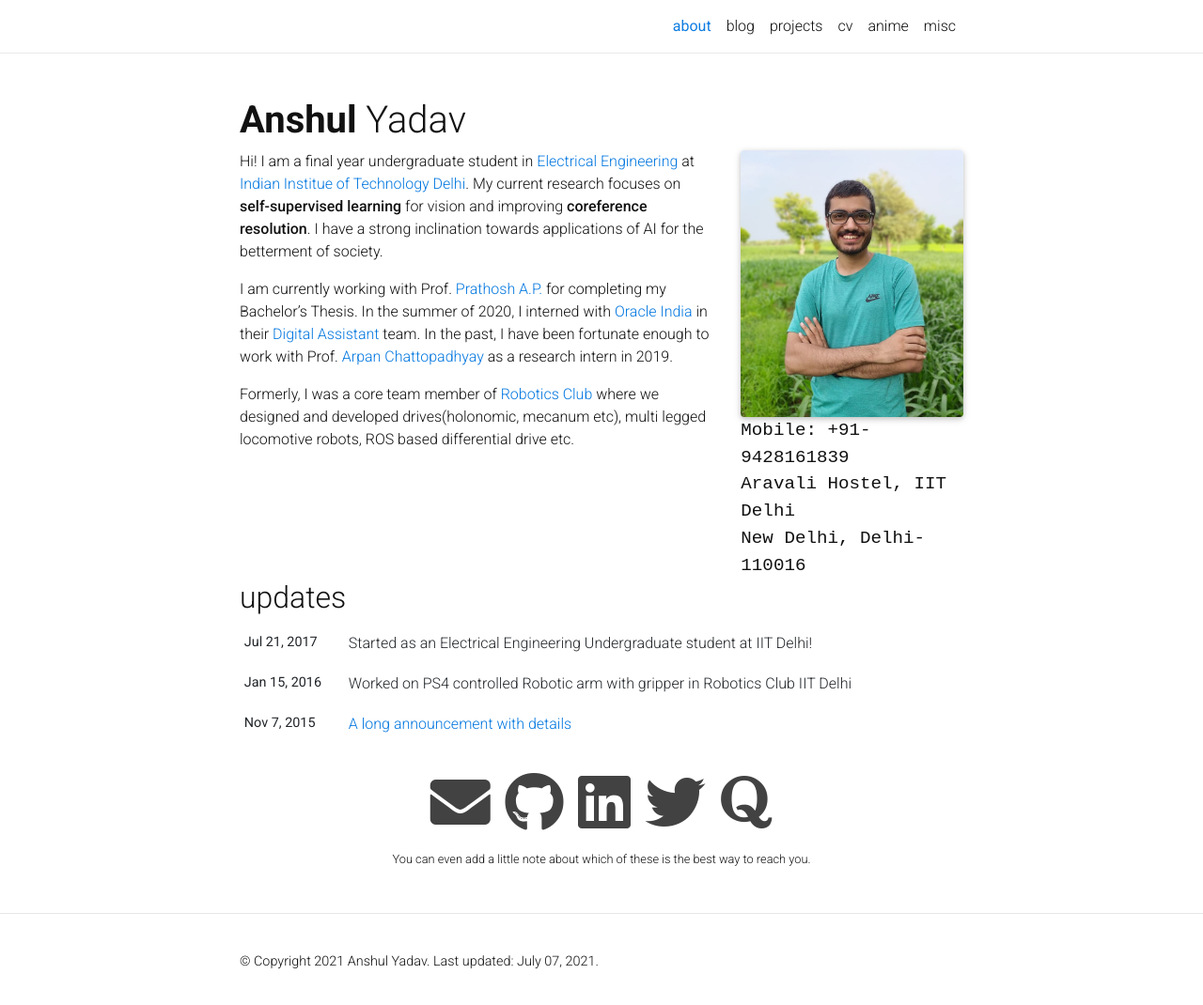
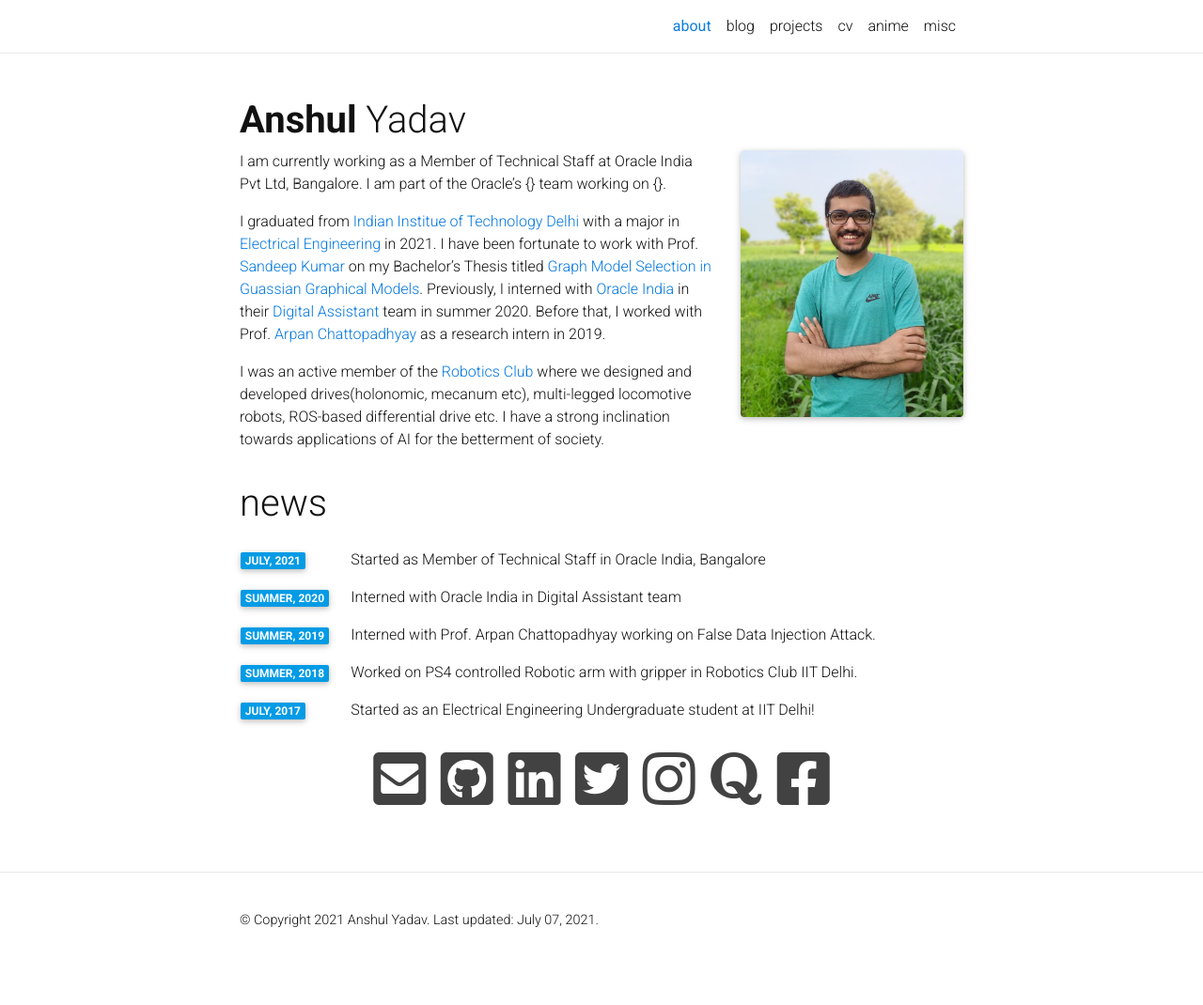
Before and after one commit to anomic1911/anshul3899.github.io, a Jekyll site: the page built from _pages/about.md, in a window 1280 px wide and 1074 px high. Shown: the top 1070 px of the window at 94% size. Built offline with Jekyll 4.4.1, drawn with Linux system fonts in a browser that asks for light colours; nearby versions of some CDN libraries; a style sheet for code colours, icons or effects is not loaded.

Commit message:
updates after graduation

```diff
--- a/_config.yml
+++ b/_config.yml
@@ -4,9 +4,9 @@
 
 title: Anshul Yadav
 name: Anshul Yadav
-email: anshulyadaviitd@gmail.com
+email: anshulyadav3899@gmail.com
 description: > # this means to ignore newlines until "url:"
-  A simple, whitespace theme for academics. Based on [*folio](https://github.com/bogoli/-folio) design.
+  Anshul Yadav Personal Webpage.
 footer_text:
 
 url:  # the base hostname & protocol for your site
@@ -35,8 +35,9 @@
 # -----------------------------------------------------------------------------
 
 github_username: anshul3899 # your GitHub user name
-twitter_username: anshulyadav1911 # your Twitter handle
+twitter_username: anshulyadav3899 # your Twitter handle
 linkedin_username: anshul-yadav-iitd # your LinkedIn user name
+facebook_username: anshul3899
 scholar_userid: # your Google Scholar ID
 orcid_id: # your ORCID ID
 medium_username: # your Medium username
@@ -44,11 +45,9 @@
 publons_id: # your ID on Publons
 research_gate_profile: # your profile on ResearchGate
 blogger_url: # your blogger URL
-instagram_username: # your instagram username
+instagram_username: anshulyadav3899 # your instagram username
 
 contact_note: >
-  You can even add a little note about which of these is the best way to reach you.
-
 google_analytics: UA-142483289-1 # out your google-analytics code
 
 # -----------------------------------------------------------------------------
--- a/_includes/news.html
+++ b/_includes/news.html
@@ -1,24 +1,60 @@
-<div class="news">
-  <h2>updates</h2>
-  {% if site.news  %}
-    <div class="table-responsive">
-      <table class="table table-sm table-borderless">
-      {% assign news = site.news | reverse %}
-      {% for item in news limit: site.news_limit %}
-        <tr>
-          <th scope="row">{{ item.date | date: "%b %-d, %Y" }}</th>
-          <td>
-            {% if item.inline %}
-              {{ item.content | remove: '<p>' | remove: '</p>' | emojify }}
-            {% else %}
-              <a class="news-title" href="{{ item.url | relative_url }}">{{ item.title }}</a>
-            {% endif %}
-          </td>
-        </tr>
-      {% endfor %}
-      </table>
+<div class="news mt-3 p-0">
+  <h1 class="title mb-4 p-0">news</h1>
+
+     <div class="row p-0">
+      <div class="col-sm-2 p-0">
+        <span class="badge light-blue darken-1 font-weight-bold text-uppercase align-middle date ml-3">
+          July, 2021
+        </span>
+      </div>
+      <div class="col-sm-10 mt-2 mt-sm-0 ml-3 ml-md-0 p-0 font-weight-light text">
+        <p> Started as Member of Technical Staff in Oracle India, Bangalore
+        </p>
+      </div>
     </div>
-  {% else %}
-    <p>No news so far...</p>
-  {% endif %}
+
+    <div class="row p-0">
+      <div class="col-sm-2 p-0">
+        <span class="badge light-blue darken-1 font-weight-bold text-uppercase align-middle date ml-3">
+          Summer, 2020
+        </span>
+      </div>
+      <div class="col-sm-10 mt-2 mt-sm-0 ml-3 ml-md-0 p-0 font-weight-light text">
+        <p> Interned with Oracle India in Digital Assistant team
+        </p>
+      </div>
+    </div>
+
+    <div class="row p-0">
+      <div class="col-sm-2 p-0">
+        <span class="badge light-blue darken-1 font-weight-bold text-uppercase align-middle date ml-3">
+          Summer, 2019
+        </span>
+      </div>
+      <div class="col-sm-10 mt-2 mt-sm-0 ml-3 ml-md-0 p-0 font-weight-light text">
+        <p> Interned with Prof. Arpan Chattopadhyay working on False Data Injection Attack. </p>
+      </div>
+    </div>
+
+    <div class="row p-0">
+      <div class="col-sm-2 p-0">
+        <span class="badge light-blue darken-1 font-weight-bold text-uppercase align-middle date ml-3">
+          Summer, 2018
+        </span>
+      </div>
+      <div class="col-sm-10 mt-2 mt-sm-0 ml-3 ml-md-0 p-0 font-weight-light text">
+        <p>Worked on PS4 controlled Robotic arm with gripper in Robotics Club IIT Delhi.</p>
+      </div>
+    </div>
+
+    <div class="row p-0">
+      <div class="col-sm-2 p-0">
+        <span class="badge light-blue darken-1 font-weight-bold text-uppercase align-middle date ml-3">
+          July, 2017
+        </span>
+      </div>
+      <div class="col-sm-10 mt-2 mt-sm-0 ml-3 ml-md-0 p-0 font-weight-light text">
+        <p> Started as an Electrical Engineering Undergraduate student at IIT Delhi!</p>
+      </div>
+    </div>
 </div>
--- a/_includes/social.html
+++ b/_includes/social.html
@@ -1,14 +1,16 @@
 <span class="contact-icon text-center">
-  <a href="mailto:{{ site.email | encode_email }}"><i class="fas fa-envelope"></i></a>
+  <a href="mailto:{{ site.email | encode_email }}"><i class="fa fa-envelope-square gm-icon"></i></a>
   {% if site.orcid_id %}<a href="https://orcid.org/{{ site.orcid_id }}" target="_blank" title="ORCID"><i class="ai ai-orcid"></i></a>{% endif %}
   {% if site.scholar_userid %}<a href="https://scholar.google.com/citations?user={{ site.scholar_userid }}" target="_blank" title="Google Scholar"><i class="ai ai-google-scholar"></i></a>{% endif %}
   {% if site.publons_id %}<a href="https://publons.com/a/{{ site.publons_id }}/" target="_blank" title="Publons"><i class="ai ai-publons"></i></a>{% endif %}
   {% if site.research_gate_profile %}<a href="https://www.researchgate.net/profile/{{site.research_gate_profile}}/" target="_blank" title="ResearchGate"><i class="ai ai-researchgate"></i></a>{% endif %}
-  {% if site.github_username %}<a href="https://github.com/{{ site.github_username }}" target="_blank" title="GitHub"><i class="fab fa-github"></i></a>{% endif %}
-  {% if site.linkedin_username %}<a href="https://www.linkedin.com/in/{{ site.linkedin_username }}" target="_blank" title="LinkedIn"><i class="fab fa-linkedin"></i></a>{% endif %}
-  {% if site.twitter_username %}<a href="https://twitter.com/{{ site.twitter_username }}" target="_blank" title="Twitter"><i class="fab fa-twitter"></i></a>{% endif %}
+  {% if site.github_username %}<a href="https://github.com/{{ site.github_username }}" target="_blank" title="GitHub"><i class="fab fa-github-square gh-icon"></i></a>{% endif %}
+  {% if site.linkedin_username %}<a href="https://www.linkedin.com/in/{{ site.linkedin_username }}" target="_blank" title="LinkedIn"><i class="fab fa-linkedin li-icon"></i></a>{% endif %}
+  {% if site.twitter_username %}<a href="https://twitter.com/{{ site.twitter_username }}" target="_blank" title="Twitter"><i class="fab fa-twitter-square tw-icon"></i></a>{% endif %}
   {% if site.medium_username %}<a href="https://medium.com/@{{ site.medium_username }}" target="_blank" title="Medium"><i class="fab fa-medium"></i></a>{% endif %}
+  {% if site.instagram_username %}<a href="https://www.instagram.com/{{ site.instagram_username }}" target="_blank" title="Instagram"><i class="fab fa-instagram "></i></a>{% endif %}
   {% if site.quora_username %}<a href="https://www.quora.com/profile/{{ site.quora_username }}" target="_blank" title="Quora"><i class="fab fa-quora"></i></a>{% endif %}
   {% if site.blogger_url %}<a href="{{ site.blogger_url }}" target="_blank" title="Blogger"><i class="fab fa-blogger-b"></i></a>{% endif %}
+  {% if site.facebook_username %}<a href="https://www.facebook.com/{{ site.facebook_username }}" target="_blank" title="Facebook"><i class="fab fa-facebook-square fb-icon"></i></a>{% endif %}
   {% if site.strava_userid %}<a href="https://www.strava.com/athletes/{{ site.strava_userid }}" target="_blank" title="Strava"><i class="fab fa-strava"></i></a>{% endif %}
 </span>
--- a/_pages/about.md
+++ b/_pages/about.md
@@ -7,17 +7,13 @@
 profile:
   align: right
   image: anshul.jpeg
-  address: >
-    <p> Mobile: +91-9428161839</p>
-    <p>Aravali Hostel, IIT Delhi</p>
-    <p>New Delhi, Delhi-110016</p>
 
 news: true
 social: true
 ---
 
-Hi! I am a final year undergraduate student in [Electrical Engineering](http://ee.iitd.ernet.in/) at [Indian Institue of Technology Delhi](http://www.iitd.ac.in/). My current research focuses on **self-supervised learning** for vision and improving **coreference resolution**. I have a strong inclination towards applications of AI for the betterment of society.
+I am currently working as a Member of Technical Staff at Oracle India Pvt Ltd, Bangalore. I am part of the Oracle's {} team working on {}.
 
-I am currently working with Prof. [Prathosh A.P.](https://sites.google.com/view/prathosh/) for completing my Bachelor's Thesis. In the summer of 2020, I interned with [Oracle India](oracle.com/in/index.html) in their [Digital Assistant](https://www.oracle.com/in/application-development/cloud-services/digital-assistant/) team. In the past, I have been fortunate enough to work with Prof. [Arpan Chattopadhyay](https://sites.google.com/site/arpanchattop/) as a research intern in 2019.
+I graduated from [Indian Institue of Technology Delhi](http://www.iitd.ac.in/) with a major in [Electrical Engineering](http://ee.iitd.ernet.in/) in 2021. I have been fortunate to work with Prof. [Sandeep Kumar](https://sites.google.com/view/sandeepkr/) on my Bachelor's Thesis titled [Graph Model Selection in Guassian Graphical Models](https://github.com/anshul3899/thesis). Previously, I interned with [Oracle India](https://www.oracle.com/in/index.html) in their [Digital Assistant](https://www.oracle.com/in/application-development/cloud-services/digital-assistant/) team in summer 2020. Before that, I worked with Prof. [Arpan Chattopadhyay](https://sites.google.com/site/arpanchattop/) as a research intern in 2019.
 
-Formerly, I was a core team member of [Robotics Club](http://roboticsclub.iitd.ac.in/) where we designed and developed drives(holonomic, mecanum etc), multi legged locomotive robots, ROS based differential drive etc.
+I was an active member of the [Robotics Club](http://roboticsclub.iitd.ac.in/) where we designed and developed drives(holonomic, mecanum etc), multi-legged locomotive robots, ROS-based differential drive etc. I have a strong inclination towards applications of AI for the betterment of society.
```
Also changed, not shown: _news/announcement_1.md (deleted, +0 -7 lines), _news/announcement_2.md (deleted, +0 -31 lines), _news/announcement_3.md (deleted, +0 -7 lines), _pages/anime.md (+22 -9 lines), _pages/misc.md (+9 -8 lines), _posts/2019-04-08-some-complex-terms-in-deeplearning-for-beginners.markdown (deleted, +0 -20 lines), _posts/2019-05-10-An-overview-of-GANs.markdown (deleted, +0 -18 lines), 1 other file.
